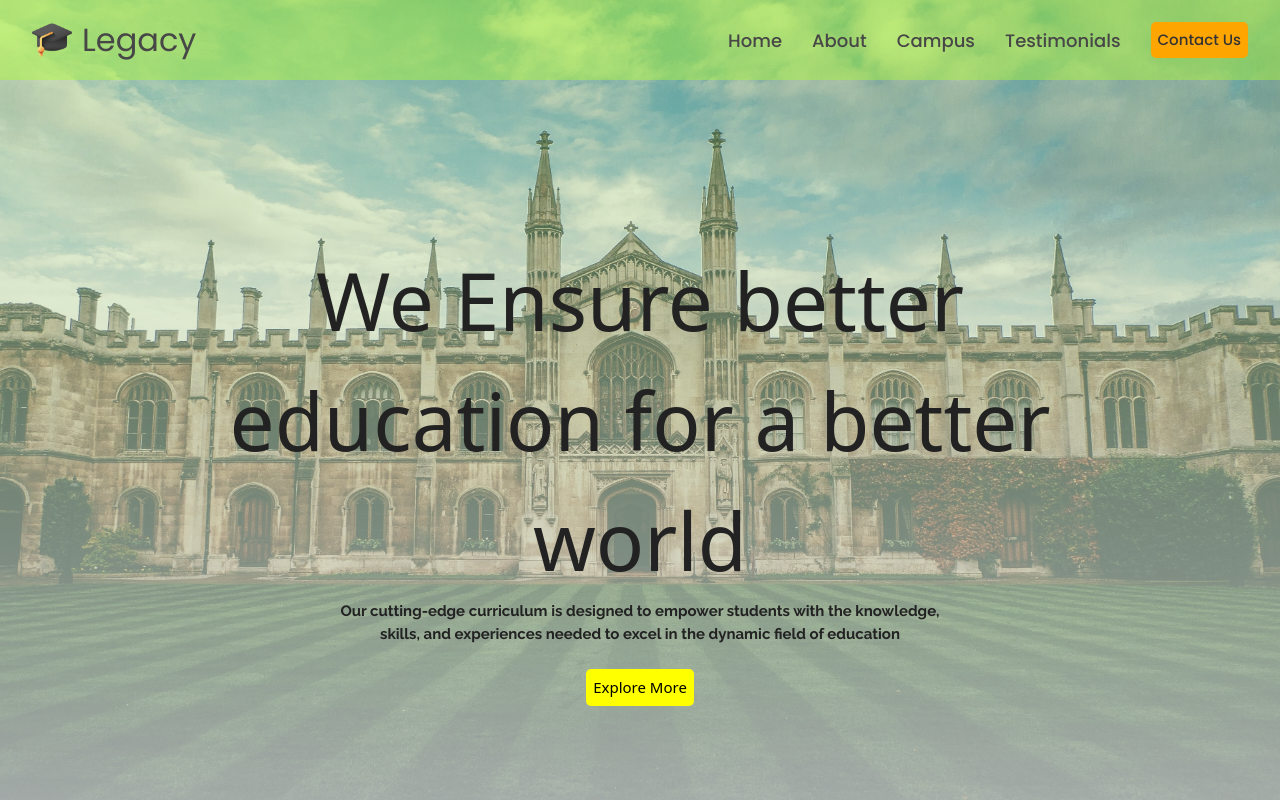
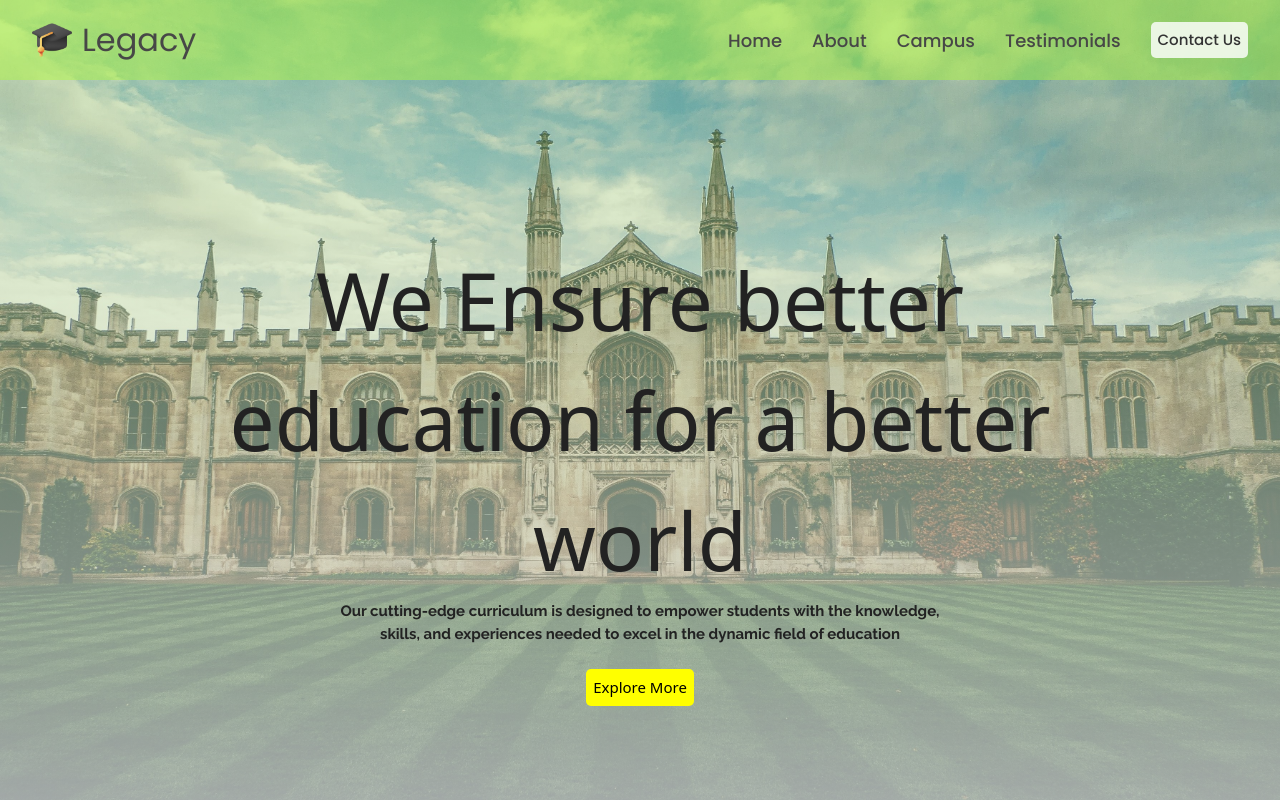
Before and after one commit to PIYUSHDAHLE/Legacy, a React (Vite) app: page / in a window 1280 px wide. In both pictures the pointer is over the button "Contact Us". Shown: the top 800 px of the page. Built offline with nearby package versions, Linux system fonts and the light colour scheme; a web font is replaced by a local one.

Commit message:
some updates

```diff
--- a/src/components/navbar/Navbar.css
+++ b/src/components/navbar/Navbar.css
@@ -74,7 +74,7 @@ button, .btn {
 
 .btn:hover, button:hover {
   color: #000000;
-  background-color: orange;
+  background-color: rgba(255, 255, 255, 0.812);
   cursor: pointer;
 }
 
```
